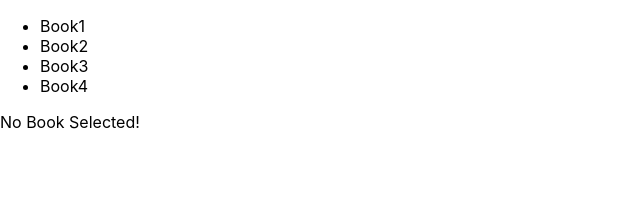
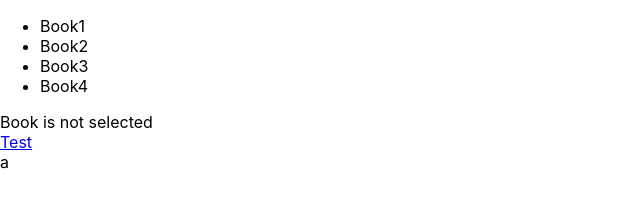
Before and after one commit to atqwerty/bookSelector_Redux, a React (Create React App) app: page /test in a window 1280 px wide. Shown: the top 222 px of the page, without its empty margins (0-640 px from the left). Built offline with nearby package versions, Linux system fonts and the light colour scheme.

Commit message:
tried routing on main page (just redirects to page with 'a', made 2 and 5)

```diff
--- a/package.json
+++ b/package.json
@@ -6,6 +6,7 @@
     "react": "^16.8.6",
     "react-dom": "^16.8.6",
     "react-redux": "^7.0.3",
+    "react-router-dom": "^5.0.0",
     "react-scripts": "3.0.1",
     "redux": "^4.0.1"
   },
--- a/src/components/App.js
+++ b/src/components/App.js
@@ -1,15 +1,22 @@
 import React from 'react';
+import { BrowserRouter, Route, Link } from 'react-router-dom';
 import logo from './logo.svg';
 import './App.css';
 import BookList from '../containers/book-list';
 import BookDetailed from '../containers/book-detail';
-
+import Test from './Test';
 
 function App() {
   return (
     <div>
-      <BookList />
+      <ul>
+        <BookList />
+      </ul>
       <BookDetailed />
+      <BrowserRouter>
+        <Link to="/test">Test</Link> { /* adds 'a' to app */}
+        <Route path="/test" component = {Test} />
+      </BrowserRouter>
     </div>
   );
 }
--- /dev/null
+++ b/src/components/Test.js
@@ -0,0 +1,12 @@
+import React from 'react';
+
+
+function Test(props) {
+    return (
+        <div>
+            a
+        </div>
+    );
+}
+
+export default Test;
--- a/src/containers/book-detail.js
+++ b/src/containers/book-detail.js
@@ -1,17 +1,17 @@
 import React, { Component } from 'react';
+import BookReducer from '../reducers/reducer_books';
 import { connect } from 'react-redux';
 
-function BookDetail(props) {
-    let bookDetail = "No Book Selected!";
-    if(props.activeBook) {
-        bookDetail = props.activeBook.title;
-    }
+
+const BookDetail = (props) => {
+    let bookDetail = props.activeBook.title;
+
     return (
         <div>{ bookDetail }</div>
     )
 }
 
-function mapStateToProps(state) {
+const mapStateToProps = (state) => {
     return { activeBook: state.activeBook }
 }
 
--- a/src/containers/book-list.js
+++ b/src/containers/book-list.js
@@ -3,33 +3,43 @@ import { connect } from 'react-redux';
 import { selectBookAction } from '../actions/select-book-action';
 import { bindActionCreators } from 'redux';
 
-function BookList(props) {
-    const renderList = () => {
-        return props.books.map( book => {
+const BookList = (props) => {
+
+    return (
+        // pass props not mapping
+        props.books.map( book => {
             return (
                 <li
-                    key = { book.title }
-                    onClick = { () => props.selectBook(book) }
-                    className = "list-group-item"
+                key = { book.title }
+                onClick = { () => props.selectBook(book) }
+                className = "list-group-item"
                 >
                     { book.title }
                 </li>
-            )
+            );
         })
-    };
-
-    return (
-        <ul className = "list-group">
-            { renderList() }
-        </ul>
     );
 }
 
-function mapDispatchToProps(dispatch) {
+// const renderList = (props) => {
+//     return props.books.map( book => {
+//         return (
+//             <li
+//                 key = { book.title }
+//                 onClick = { () => props.selectBook(book) }
+//                 className = "list-group-item"
+//             >
+//                 { book.title }
+//             </li>
+//         )
+//     })
+// };
+
+const mapDispatchToProps = (dispatch) => {
     return bindActionCreators({ selectBook: selectBookAction }, dispatch);
 }
 
-function mapStateToProps(state) {
+const mapStateToProps = (state) => {
     return { books: state.books }
 }
 
--- a/src/reducers/reducer_active_book.js
+++ b/src/reducers/reducer_active_book.js
@@ -1,7 +1,11 @@
-export default function(state = null, action) {
+export default function(state, action) {
     switch(action.type) {
         case 'BOOK_SELECTED':
             return action.payload
+        default:
+            return { 'title' : "Book is not selected" };
     }
-    return state;
+    // return [
+    //     { 'title' : 'not selected' }
+    // ]
 }
```
Also changed, not shown: 1 other file (tests, documents, lock files or other folders).
